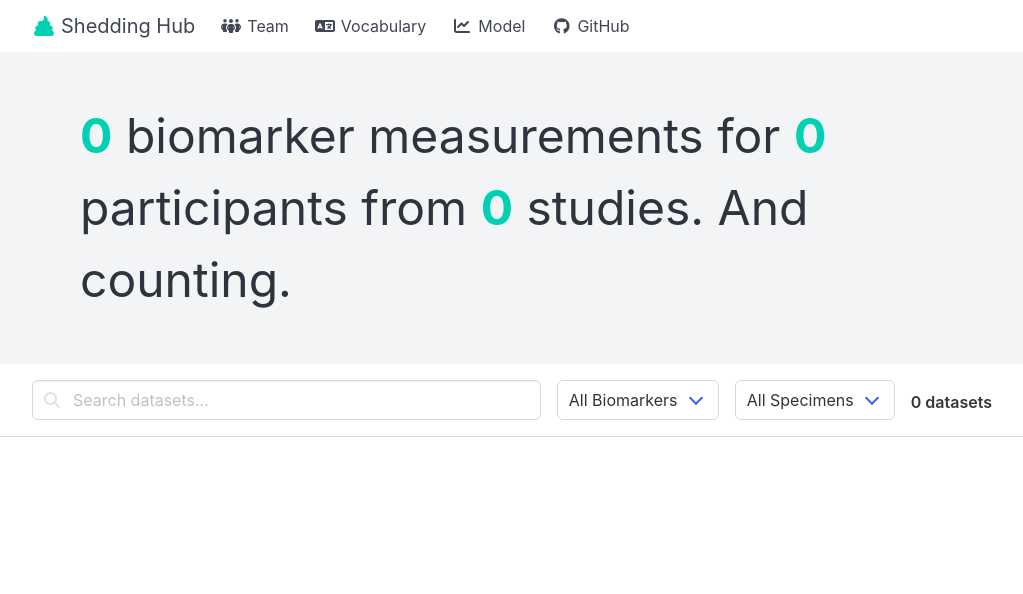
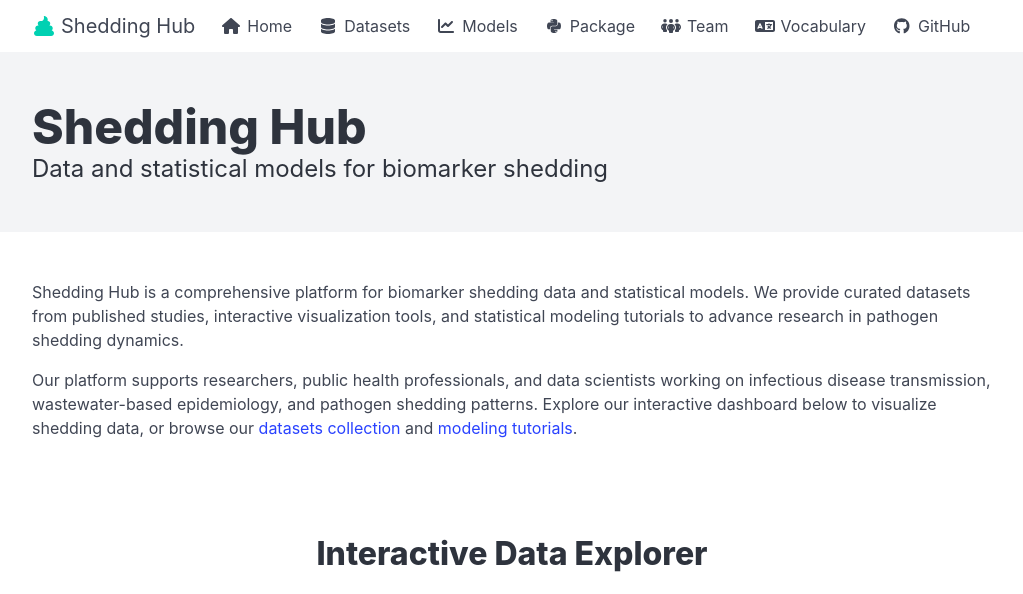
Before and after one commit to shedding-hub/shedding-hub.github.io, a Jekyll site: the page built from index.md, in a window 1280 px wide. Shown: the top 594 px of the page, without its empty margins (128-1151 px from the left). Built offline with Jekyll 4.4.1, drawn with Linux system fonts in a browser that asks for light colours; nearby versions of some CDN libraries; some of the changed text lies outside the part shown; grey boxes are pictures that could not be loaded.

Commit message:
Restructure website with new homepage featuring dashboard and Python package
Major restructuring to feature interactive Dash dashboard on homepage and
move dataset listing to dedicated page:

- Rename index.md to datasets.md (preserves all search/filter functionality)
- Create new index.md with:
  - Hero section with site title and tagline
  - Introduction to Shedding Hub platform
  - Embedded Dash dashboard iframe with responsive design
  - Python package showcase with installation instructions
  - Loading states and error handling for dashboard
- Update navigation in _layouts/default.html:
  - Add Home link (/)
  - Add Datasets link (/datasets.html)
  - Add Package link to PyPI
  - Reorder: Home, Datasets, Models, Package, Team, Vocabulary, GitHub
- Sync navigation in vocab/index.html to match main layout
- All existing dataset functionality preserved on /datasets.html

Dashboard URL currently set to placeholder - will be updated when provided.

🤖 Generated with [Claude Code](https://claude.com/claude-code)

Co-Authored-By: Claude Sonnet 4.5 <noreply@anthropic.com>

```diff
--- a/_layouts/default.html
+++ b/_layouts/default.html
@@ -38,6 +38,38 @@
       </div>
       <div id="navMenu" class="navbar-menu">
         <div class="navbar-start">
+          <a class="navbar-item" href="/">
+            <span class="icon-text">
+              <span class="icon">
+                <i class="fa-solid fa-home"></i>
+              </span>
+              <span>Home</span>
+            </span>
+          </a>
+          <a class="navbar-item" href="/datasets.html">
+            <span class="icon-text">
+              <span class="icon">
+                <i class="fa-solid fa-database"></i>
+              </span>
+              <span>Datasets</span>
+            </span>
+          </a>
+          <a class="navbar-item" href="/model.html">
+            <span class="icon-text">
+              <span class="icon">
+                <i class="fa-solid fa-chart-line"></i>
+              </span>
+              <span>Models</span>
+            </span>
+          </a>
+          <a class="navbar-item" href="https://pypi.org/project/shedding-hub/" target="_blank" rel="noopener">
+            <span class="icon-text">
+              <span class="icon">
+                <i class="fab fa-python"></i>
+              </span>
+              <span>Package</span>
+            </span>
+          </a>
           <a class="navbar-item" href="/team.html">
             <span class="icon-text">
               <span class="icon">
@@ -54,15 +86,7 @@
               <span>Vocabulary</span>
             </span>
           </a>
-          <a class="navbar-item" href="/model.html">
-            <span class="icon-text">
-              <span class="icon">
-                <i class="fa-solid fa-chart-line"></i>
-              </span>
-              <span>Model</span>
-            </span>
-          </a>
-          <a class="navbar-item" href="https://github.com/shedding-hub/shedding-hub" target="_blank">
+          <a class="navbar-item" href="https://github.com/shedding-hub/shedding-hub" target="_blank" rel="noopener">
             <span class="icon-text">
               <span class="icon">
                 <i class="fab fa-github"></i>
--- a/index.md
+++ b/index.md
@@ -2,167 +2,205 @@
 layout: default
 title: Shedding Hub
 ---
+
 <section class="hero is-light">
-  <!-- calculate the number of measurements, participants, and studies -->
-  {% assign num_measurements = 0 %}
-  {% assign num_participants = 0 %}
-  {% for dataset in site.datasets %}
-  {% assign temp = dataset.participants | size %}
-  {% assign num_participants = num_participants | plus: temp %}
-  {% for participant in dataset.participants %}
-  {% assign temp = participant.measurements | size %}
-  {% assign num_measurements = num_measurements | plus: temp %}
-  {% endfor %}
-  {% endfor %}
+  <div class="hero-body">
+    <div class="container is-max-desktop">
+      <h1 class="title is-size-1">Shedding Hub</h1>
+      <p class="subtitle is-size-4">
+        Data and statistical models for biomarker shedding
+      </p>
+    </div>
+  </div>
+</section>
+
+<section class="section">
   <div class="container is-max-desktop">
-    <div class="hero-body">
-      <div class="is-size-1">
-        <span class="has-text-primary has-text-weight-bold separate-thousands">{{ num_measurements }}</span>
-        biomarker measurements for
-        <span class="has-text-primary has-text-weight-bold separate-thousands">{{ num_participants }}</span>
-        participants from
-        <span class="has-text-primary has-text-weight-bold separate-thousands">{{ site.datasets | size }}</span>
-        studies. And counting.
+    <div class="content">
+      <p>
+        Shedding Hub is a comprehensive platform for biomarker shedding data and statistical models.
+        We provide curated datasets from published studies, interactive visualization tools, and
+        statistical modeling tutorials to advance research in pathogen shedding dynamics.
+      </p>
+      <p>
+        Our platform supports researchers, public health professionals, and data scientists working
+        on infectious disease transmission, wastewater-based epidemiology, and pathogen shedding patterns.
+        Explore our interactive dashboard below to visualize shedding data, or browse our
+        <a href="/datasets.html">datasets collection</a> and <a href="/model.html">modeling tutorials</a>.
+      </p>
+    </div>
+  </div>
+</section>
+
+<!-- Dash Dashboard Section -->
+<section class="section">
+  <div class="container is-fluid">
+    <h2 class="title has-text-centered">Interactive Data Explorer</h2>
+    <div class="dashboard-container">
+      <iframe
+        id="dash-dashboard"
+        src="PLACEHOLDER_DASH_URL"
+        frameborder="0"
+        loading="lazy"
+        title="Shedding Hub Interactive Dashboard">
+      </iframe>
+    </div>
+  </div>
+</section>
+
+<!-- Python Package Section -->
+<section class="section">
+  <div class="container is-max-desktop">
+    <h2 class="title">Python Package</h2>
+    <div class="content">
+      <p>
+        Access and analyze Shedding Hub data programmatically with our Python package,
+        available on PyPI. The <code>shedding-hub</code> package provides tools for loading datasets,
+        performing statistical analyses, and creating visualizations.
+      </p>
+
+      <h3>Installation</h3>
+      <pre><code>pip install shedding-hub</code></pre>
+
+      <h3>Quick Start</h3>
+      <pre><code>import shedding_hub
+
+# Load a dataset
+data = shedding_hub.load_dataset('woelfel2020virological')
+
+# Analyze shedding patterns
+analysis = shedding_hub.analyze(data)
+print(analysis.summary())</code></pre>
+
+      <h3>Features</h3>
+      <ul>
+        <li>Load datasets directly from the Shedding Hub repository</li>
+        <li>Parse YAML data into Python objects</li>
+        <li>Statistical analysis tools for shedding dynamics</li>
+        <li>Visualization utilities</li>
+        <li>Export to common formats (CSV, JSON, pandas DataFrame)</li>
+      </ul>
+
+      <div class="buttons">
+        <a class="button is-primary" href="https://pypi.org/project/shedding-hub/" target="_blank" rel="noopener">
+          <span class="icon">
+            <i class="fab fa-python"></i>
+          </span>
+          <span>View on PyPI</span>
+        </a>
+        <a class="button is-link" href="https://github.com/shedding-hub/shedding-hub" target="_blank" rel="noopener">
+          <span class="icon">
+            <i class="fab fa-github"></i>
+          </span>
+          <span>Documentation</span>
+        </a>
       </div>
     </div>
   </div>
 </section>
 
-<!-- Search and Filter Controls -->
-<section class="filter-controls">
-  <div class="container is-max-desktop">
-    <div class="field is-horizontal">
-      <!-- Search input -->
-      <div class="control has-icons-left">
-        <input class="input" type="search" id="search-input" placeholder="Search datasets...">
-        <span class="icon is-left">
-          <i class="fas fa-search"></i>
-        </span>
+<style>
+/* Dashboard container */
+.dashboard-container {
+  position: relative;
+  width: 100%;
+  max-width: 1400px;
+  margin: 0 auto;
+  background: #f5f5f5;
+  border-radius: 6px;
+}
+
+.dashboard-container::before {
+  content: 'Loading dashboard...';
+  position: absolute;
+  top: 50%;
+  left: 50%;
+  transform: translate(-50%, -50%);
+  color: #7a7a7a;
+  font-size: 1.2rem;
+  z-index: -1;
+}
+
+/* Responsive iframe sizing */
+#dash-dashboard {
+  width: 100%;
+  height: 800px;
+  border: 1px solid #dbdbdb;
+  border-radius: 6px;
+  background: white;
+  display: block;
+}
+
+/* Tablet breakpoint */
+@media screen and (max-width: 1024px) {
+  #dash-dashboard {
+    height: 700px;
+  }
+}
+
+/* Mobile breakpoint */
+@media screen and (max-width: 768px) {
+  #dash-dashboard {
+    height: 600px;
+  }
+
+  .dashboard-container {
+    margin: 0 -1rem;
+    border-radius: 0;
+  }
+}
+
+/* Loading spinner animation */
+.dashboard-container.loading::after {
+  content: '';
+  position: absolute;
+  top: 50%;
+  left: 50%;
+  width: 50px;
+  height: 50px;
+  margin: -25px 0 0 -25px;
+  border: 4px solid #dbdbdb;
+  border-top-color: #485fc7;
+  border-radius: 50%;
+  animation: spin 1s linear infinite;
+}
+
+@keyframes spin {
+  to { transform: rotate(360deg); }
+}
+</style>
+
+<script>
+document.addEventListener('DOMContentLoaded', function() {
+  const container = document.querySelector('.dashboard-container');
+  const iframe = document.getElementById('dash-dashboard');
+
+  // Add loading state
+  container.classList.add('loading');
+
+  // Handle successful load
+  iframe.addEventListener('load', function() {
+    container.classList.remove('loading');
+    console.log('Dashboard loaded successfully');
+  });
+
+  // Handle load errors
+  iframe.addEventListener('error', function() {
+    container.classList.remove('loading');
+    container.innerHTML = `
+      <div class="notification is-warning">
+        <p><strong>Dashboard temporarily unavailable</strong></p>
+        <p>The interactive dashboard could not be loaded. Please try refreshing the page or visit the <a href="/datasets.html">Datasets page</a> to browse data.</p>
       </div>
+    `;
+  });
 
-      <!-- Biomarker filter -->
-      <div class="control">
-        <div class="select">
-          <select id="biomarker-filter">
-            <option value="">All Biomarkers</option>
-            <!-- Populated by JavaScript -->
-          </select>
-        </div>
-      </div>
-
-      <!-- Specimen filter -->
-      <div class="control">
-        <div class="select">
-          <select id="specimen-filter">
-            <option value="">All Specimens</option>
-            <!-- Populated by JavaScript -->
-          </select>
-        </div>
-      </div>
-
-      <!-- Results count -->
-      <div class="control">
-        <p class="help">
-          <strong><span id="results-count">{{ site.datasets | size }}</span> datasets</strong>
-        </p>
-      </div>
-    </div>
-  </div>
-</section>
-
-<section class="section">
-  <div class="container is-max-desktop" id="datasets-container">
-    {% for dataset in site.datasets %}
-    {% capture biomarkers %}{% for analyte in dataset.analytes %}{{analyte[1].biomarker}}{% unless forloop.last %},{% endunless %}{% endfor %}{% endcapture %}
-    {% capture specimens %}{% for analyte in dataset.analytes %}{% if analyte[1].specimen.first %}{% for spec in analyte[1].specimen %}{{spec}}{% unless forloop.last %},{% endunless %}{% endfor %}{% else %}{{analyte[1].specimen}}{% endif %}{% unless forloop.last %},{% endunless %}{% endfor %}{% endcapture %}
-    <div class="card dataset-card mb-5" data-biomarkers="{{ biomarkers }}" data-specimens="{{ specimens }}" data-slug="{{ dataset.slug }}">
-      <div class="card-content">
-        <p class="title has-text-primary">{{dataset.title}}</p>
-        <div class="grid">
-          <div class="cell has-text-centered">
-            <div>
-              <p class="heading">Identifier</p>
-              <span class="icon-text">
-                <span class="icon">
-                  <i class="fas fa-barcode"></i>
-                </span>
-                <code>{{ dataset.slug }}</code>
-              </span>
-            </div>
-          </div>
-          <div class="cell has-text-centered">
-            <div>
-              <p class="heading">Participants</p>
-              <span class="icon-text">
-                <span class="icon">
-                  <i class="fas fa-people-group"></i>
-                </span>
-                <span class="separate-thousands">{{ dataset.participants | size }}</span>
-              </span>
-            </div>
-          </div>
-          <div class="cell has-text-centered">
-            <div>
-              {% assign num_measurements = 0 %}
-              {% for participant in dataset.participants %}
-              {% assign temp = participant.measurements | size %}
-              {% assign num_measurements = num_measurements | plus: temp %}
-              {% endfor %}
-              <p class="heading">Measurements</p>
-              <span class="icon-text">
-                <span class="icon">
-                  <i class="fa-solid fa-vial-circle-check"></i>
-                </span>
-                <span class="separate-thousands">{{ num_measurements }}</span>
-              </span>
-            </div>
-          </div>
-          <div class="cell has-text-centered">
-            <div>
-              <p class="heading">Biomarkers</p>
-              {% assign uniq_biomarkers = biomarkers | split: ',' | uniq %}
-              {% for biomarker in uniq_biomarkers %}
-              <span class="tag">{{ biomarker }}</span>
-              {% endfor %}
-            </div>
-          </div>
-        </div>
-        <div class="content">{{ dataset.description | markdownify }}</div>
-      </div>
-      <footer class="card-footer">
-        {% if dataset.doi %}
-        {% assign url = "https://doi.org/" | append: dataset.doi %}
-        {% else %}
-        {% assign url = dataset.source_url %}
-        {% endif %}
-        <a href="{{ url }}" class="card-footer-item">
-          <span class="icon-text">
-            <span class="icon">
-              <i class="fa-solid fa-file-lines"></i>
-            </span>
-            <span>View Source</span>
-          </span>
-        </a>
-        {% assign dataset_key = dataset.path | split: "/" | last | split: "." | first%}
-        <a href="https://github.com/shedding-hub/shedding-hub/blob/main/data/{{ dataset_key }}/{{ dataset_key }}.yaml"
-          class="card-footer-item">
-          <span class="icon-text">
-            <span class="icon">
-              <i class="fab fa-github"></i>
-            </span>
-            <span>View on GitHub</span>
-          </span>
-        </a>
-        <a href="{{ dataset.url }}" class="card-footer-item">
-          <span class="icon-text">
-            <span class="icon">
-              <i class="fa-solid fa-chart-line"></i>
-            </span>
-            <span>Explore Dataset</span>
-          </span>
-        </a>
-      </footer>
-    </div>
-    {% endfor %}
-  </div>
-</section>
+  // Timeout fallback (30 seconds)
+  setTimeout(function() {
+    if (container.classList.contains('loading')) {
+      console.warn('Dashboard load timeout');
+      container.classList.remove('loading');
+    }
+  }, 30000);
+});
+</script>
```
Also changed, not shown: datasets.md (added, +168 -0 lines), vocab/index.html (+33 -9 lines).
